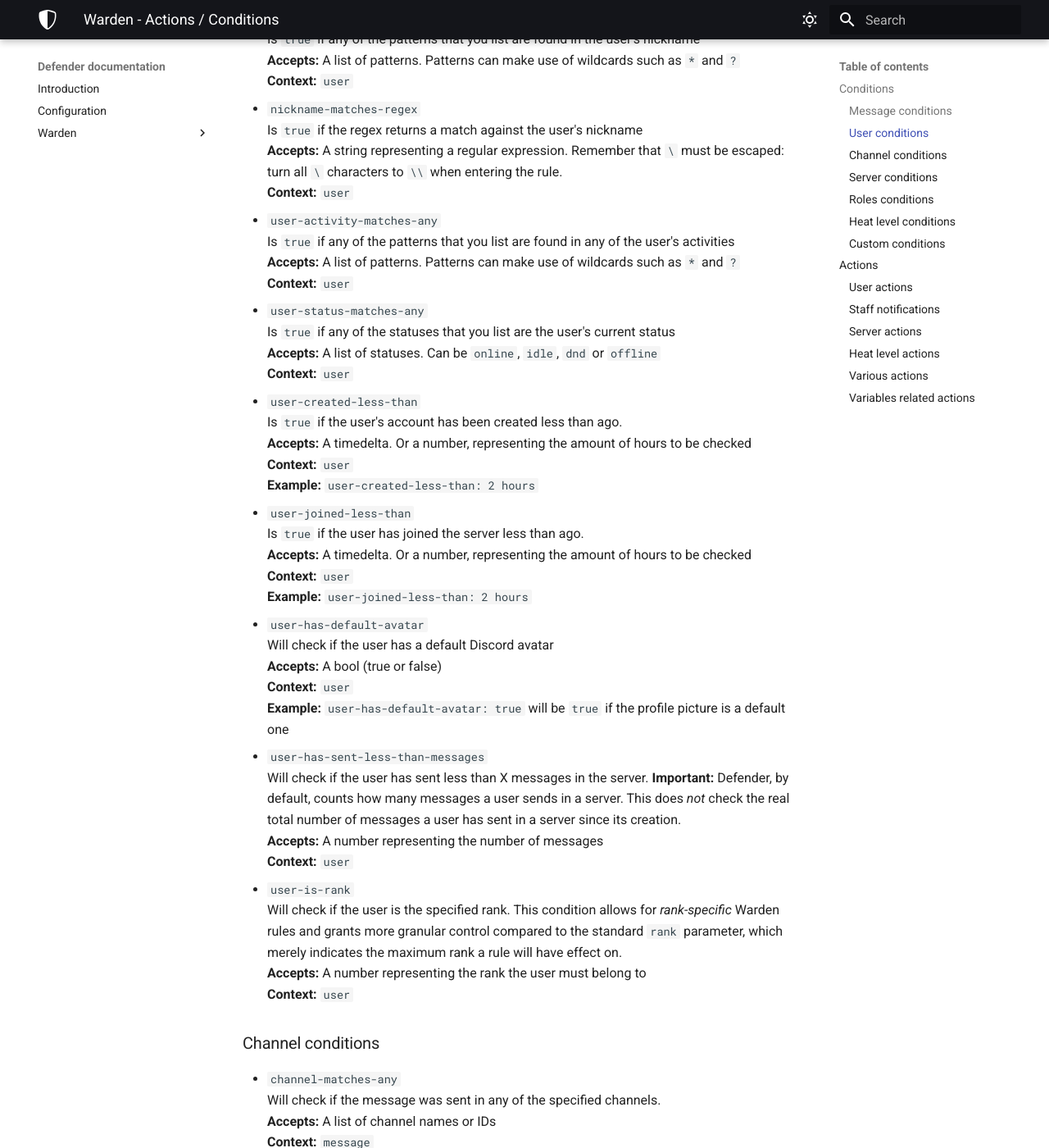
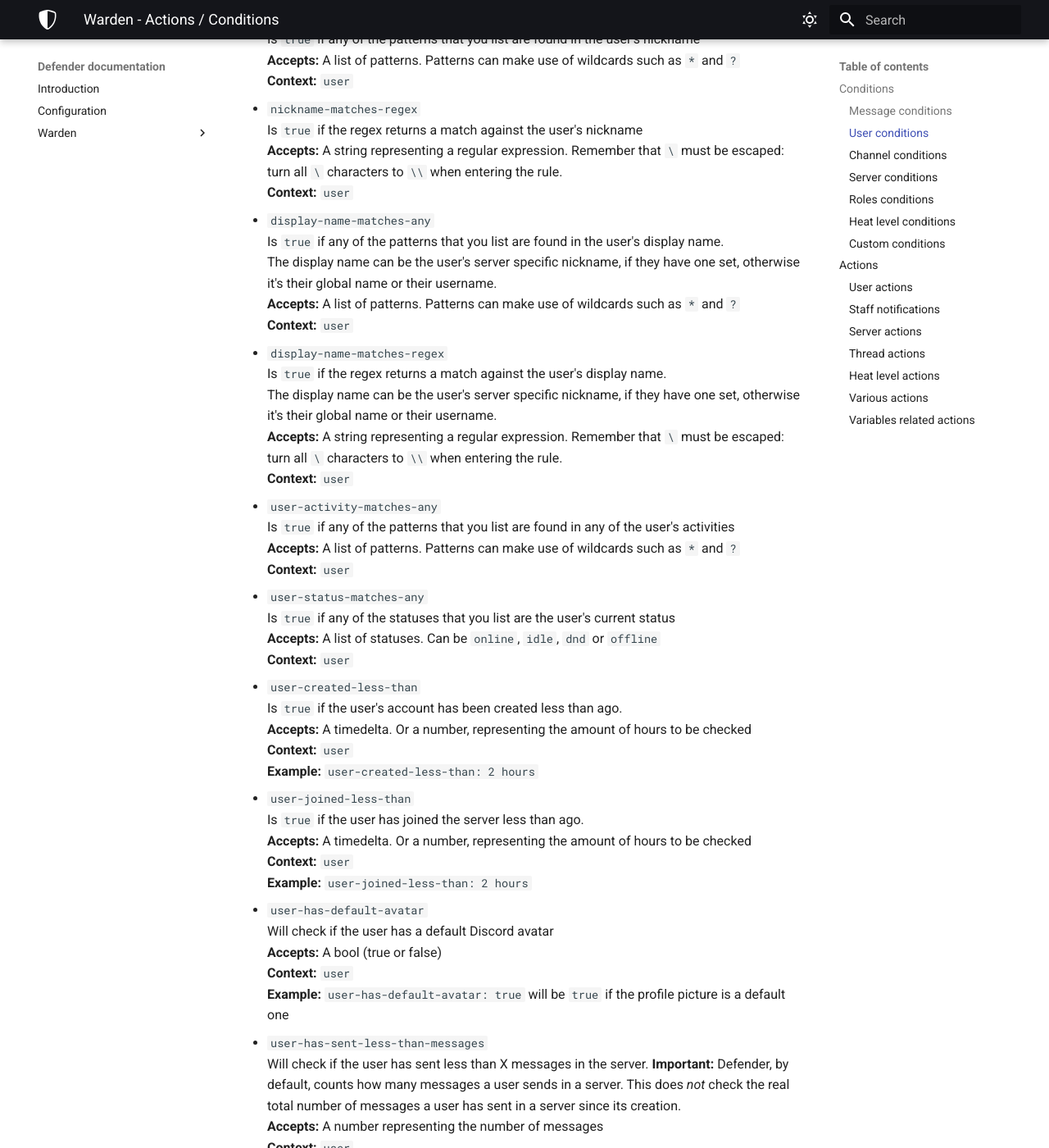
Before and after one commit to Twentysix26/defender-docs, an MkDocs documentation site: the page built from docs/warden/statements.md, in a window 1280 px wide and 1400 px high, scrolled down 2853 px. Shown: the whole window at 82% size. Built offline with MkDocs 1.6.1 and Material for MkDocs 9.7.7, drawn with Linux system fonts in a browser that asks for light colours; some of the changed text lies outside the part shown.

```diff
--- a/docs/warden/statements.md
+++ b/docs/warden/statements.md
@@ -107,6 +107,16 @@ Is `true` if any of the patterns that you list are found in the user's nickname
 Is `true` if the regex returns a match against the user's nickname
 **Accepts:** A string representing a regular expression. Remember that `\` must be escaped: turn all `\` characters to `\\` when entering the rule.
 **Context:** `user`
+* `display-name-matches-any`
+Is `true` if any of the patterns that you list are found in the user's display name.
+The display name can be the user's server specific nickname, if they have one set, otherwise it's their global name or their username.
+**Accepts:** A list of patterns. Patterns can make use of wildcards such as `*` and `?`
+**Context:** `user`
+* `display-name-matches-regex`
+Is `true` if the regex returns a match against the user's display name.
+The display name can be the user's server specific nickname, if they have one set, otherwise it's their global name or their username.
+**Accepts:** A string representing a regular expression. Remember that `\` must be escaped: turn all `\` characters to `\\` when entering the rule.
+**Context:** `user`
 * `user-activity-matches-any`
 Is `true` if any of the patterns that you list are found in any of the user's activities
 **Accepts:** A list of patterns. Patterns can make use of wildcards such as `*` and `?`
@@ -142,8 +152,8 @@ Will check if the user is the specified rank. This condition allows for *rank-sp
 ### Channel conditions
 
 * `channel-matches-any`
-Will check if the message was sent in any of the specified channels.
-**Accepts:** A list of channel names or IDs
+Will check if the message was sent in any of the specified channels / threads
+**Accepts:** A list of channel names or IDs / thread IDs
 **Context:** `message`
 **Example:** `channel-matches-any: [general, testing, 483223782]` will be `true` if the message was sent in any of these channels
 * `category-matches-any`
@@ -267,6 +277,10 @@ Will assign to the user the "punish role" that has been set in Defender
 Will assign to the user the "punish role" and deliver the "punish message" that have been set in Defender (see `[p]dset general`)
 **Accepts:** Nothing
 **Context:** `message`
+* `timeout-user`
+Will timeout the user for a set amount of time. The timeout can also be removed.
+**Accepts:** A string representing the timeout time. Some examples: '5 minutes', '2 hours', '4 days'. Passing nothing will remove the timeout.
+**Context:** `user`
 * `get-user-info`
 Gets an attribute from an arbitrary user and assigns it to a variable. Many of the [standard discord.py Member attributes](https://discordpy.readthedocs.io/en/latest/api.html#discord.Member) are supported.
 Additionally, the attributes
@@ -330,6 +344,25 @@ Will set (or deactivate) slowmode of the channel in the context's message
 Will toggle emergency mode
 **Accepts:** A bool (true or false), representing whether emergency mode should be enabled or disabled
 **Context:** Any
+
+### Thread actions
+
+* `archive-thread`
+Will archive a thread
+**Accepts:** Nothing
+**Context:** `message`
+* `lock-thread`
+Will lock a thread
+**Accepts:** Nothing
+**Context:** `message`
+* `archive-and-lock-thread`
+Will archive and lock a thread
+**Accepts:** Nothing
+**Context:** `message`
+* `delete-thread`
+Will delete a thread
+**Accepts:** Nothing
+**Context:** `message`
 
 ### Heat level actions
 
```
